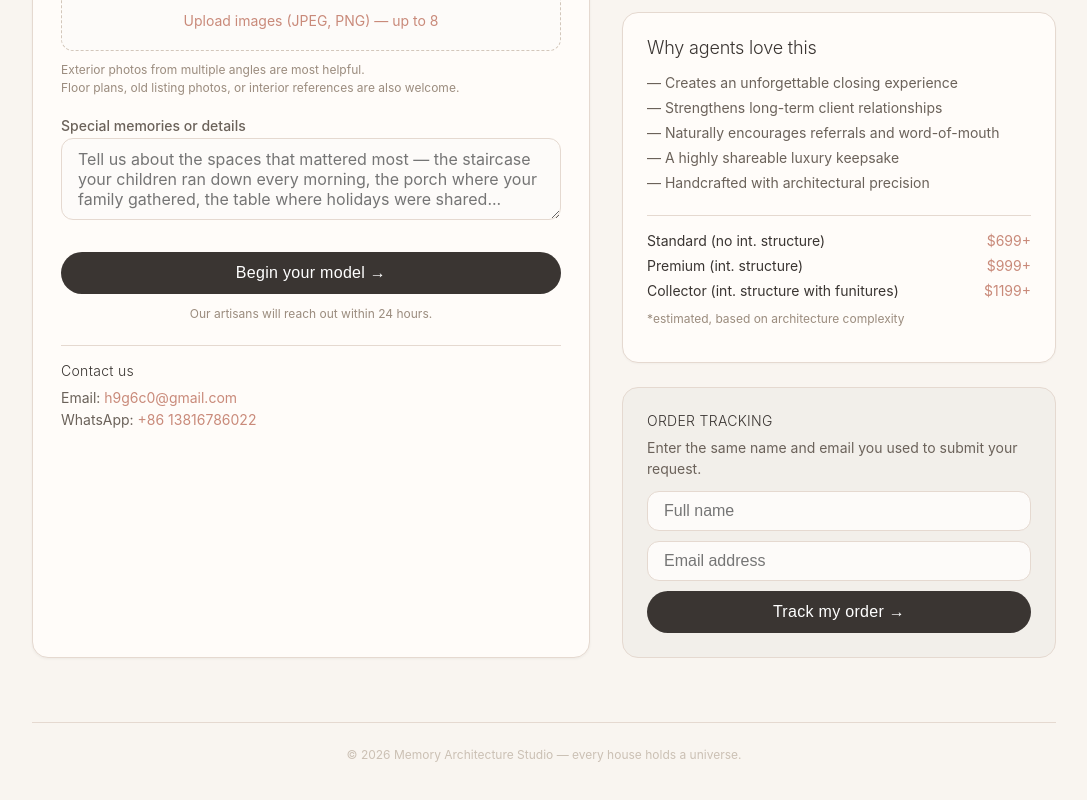
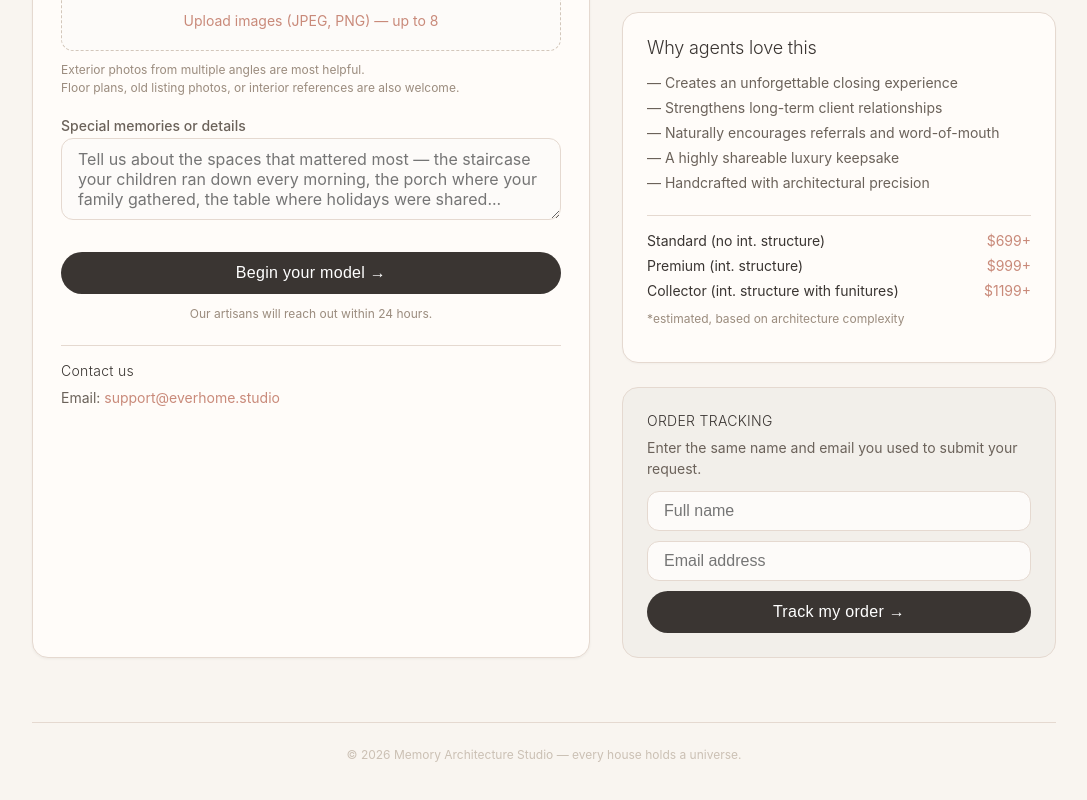
Before and after one commit to h9g6c0/EverHome, a React (Create React App) app: page / in a window 1280 px wide. Shown: the part 1126-1926 px from the top of the page, without its empty margins (96-1183 px from the left). Built offline with nearby package versions, Linux system fonts and the light colour scheme.

Commit message:
Update App.js

```diff
--- a/src/App.js
+++ b/src/App.js
@@ -812,21 +812,11 @@ export default function MemoryArchitecture() {
                 <div style={{ fontSize: "0.875rem", color: "#6B625A", lineHeight: 1.6 }}>
                   <div>
                     Email:{" "}
-                    <a href="mailto:h9g6c0@gmail.com" style={{ color: "#C98A7A", textDecoration: "none" }}>
-                      h9g6c0@gmail.com
+                    <a href="mailto:support@everhome.studio" style={{ color: "#C98A7A", textDecoration: "none" }}>
+                      support@everhome.studio
                     </a>
                   </div>
-                  <div>
-                    WhatsApp:{" "}
-                    <a
-                      href="https://wa.me/8613816786022"
-                      target="_blank"
-                      rel="noreferrer"
-                      style={{ color: "#C98A7A", textDecoration: "none" }}
-                    >
-                      +86 13816786022
-                    </a>
-                  </div>
+
 
                 </div>
               </div>
```
